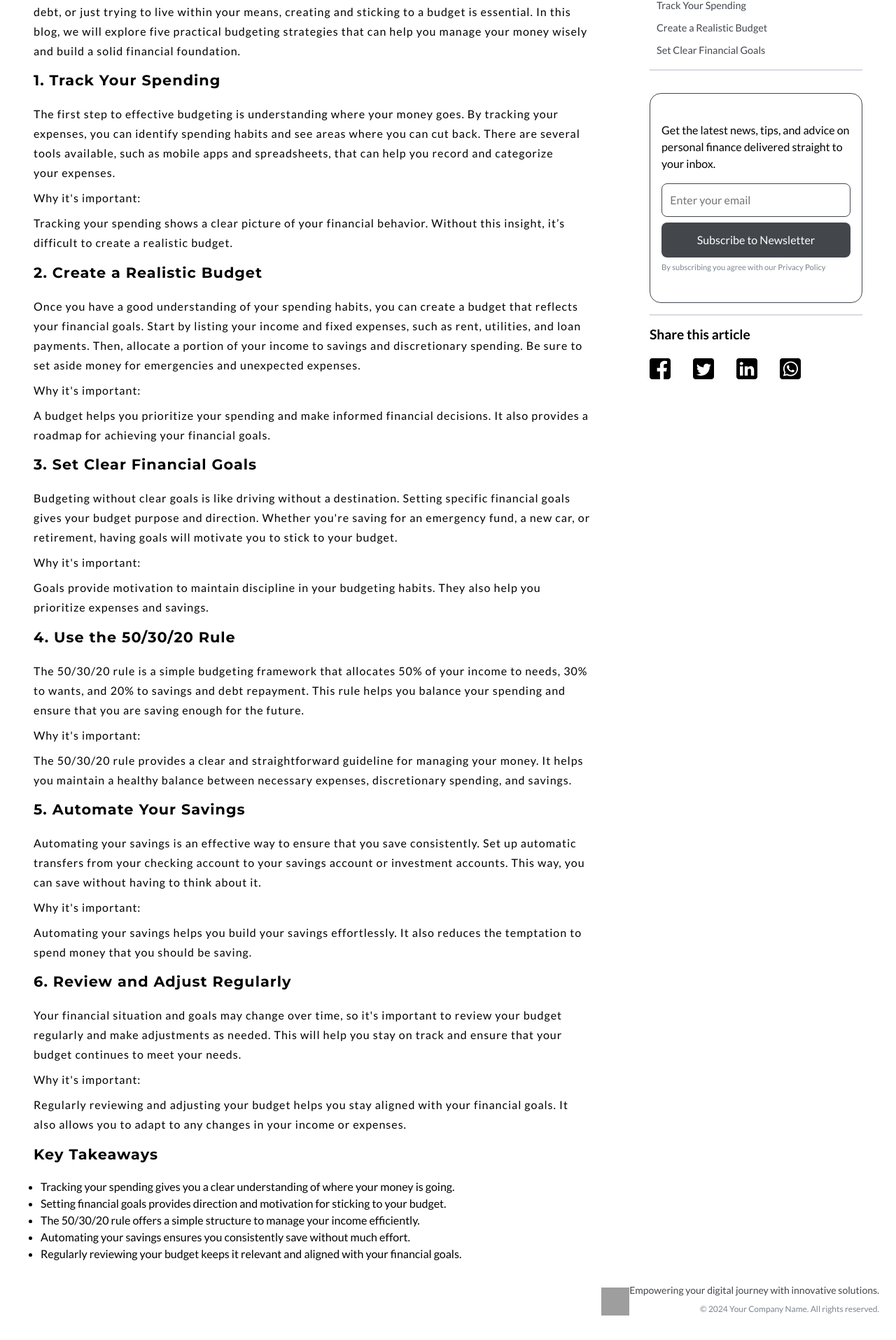
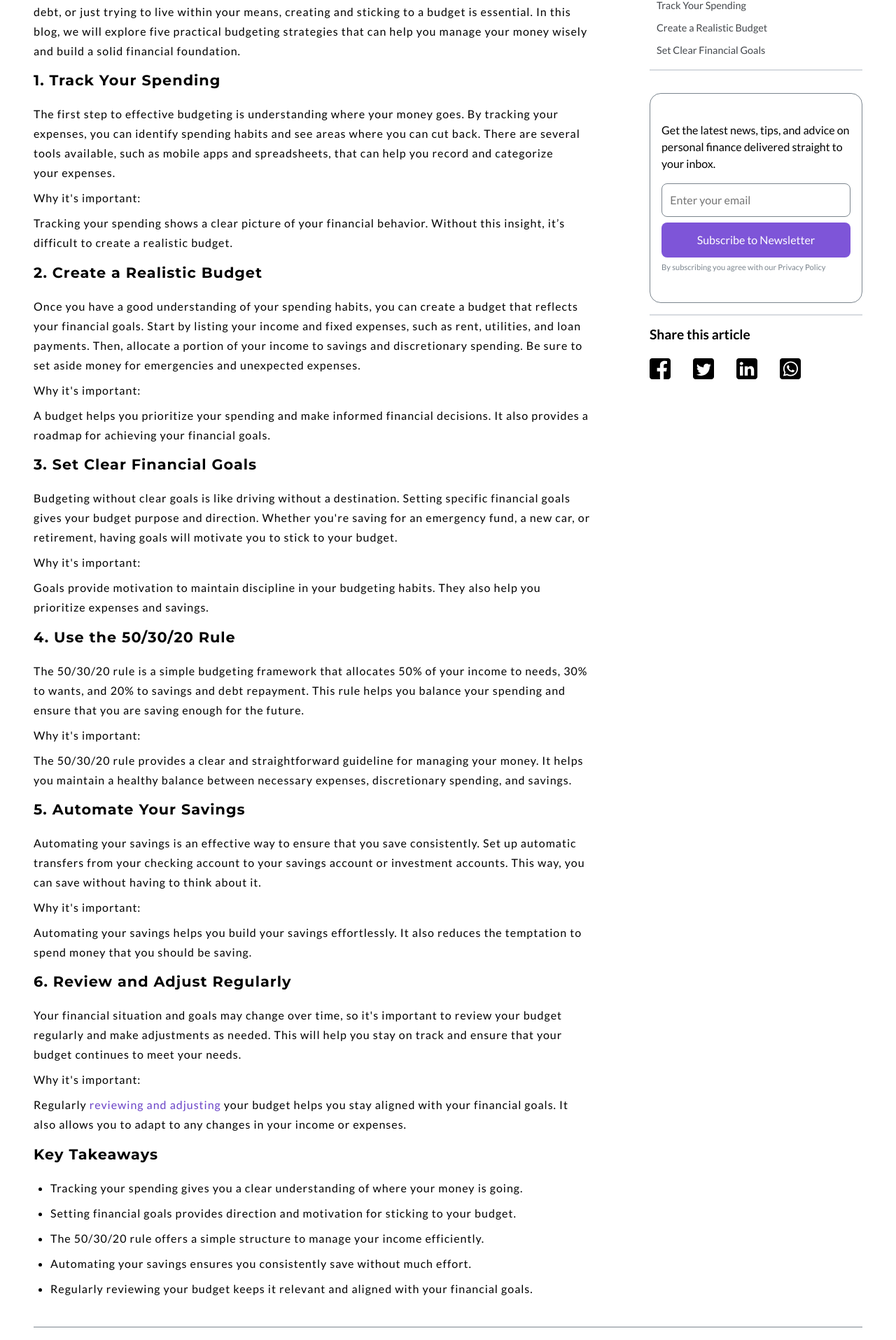
Before and after one commit to jyotiogennavar/WealthWise-Blogsite, a Next.js app: page /posts/1 in a window 1280 px wide. Shown: the part 845-2760 px from the top of the page at 70% size. Built offline with nearby package versions, Linux system fonts and the light colour scheme; grey boxes are pictures that could not be loaded.

Commit message:
Add Tags and BlogAuthor components; update BlogPage layout and styles; enhance BlogContent with link support and improve Newsletter styles

```diff
--- /dev/null
+++ b/app/components/BlogAuthor/index.tsx
@@ -0,0 +1,2 @@
+export * from './BlogAuthor';
+export { default } from './BlogAuthor';
--- a/app/components/BlogContent/BlogContent.tsx
+++ b/app/components/BlogContent/BlogContent.tsx
@@ -101,7 +101,7 @@ function BlogContent() {
 
       <p>Why it&apos;s important:</p>
       <p>
-      Regularly reviewing and adjusting your budget helps you stay aligned
+      Regularly <a href="/">reviewing and adjusting</a> your budget helps you stay aligned
       with your financial goals. It also allows you to adapt to any changes in
       your income or expenses.
       </p>
--- a/app/components/BlogContent/blogContent.module.css
+++ b/app/components/BlogContent/blogContent.module.css
@@ -5,11 +5,21 @@
   margin-bottom: 0.9em;
 }
 
-.wrapper p {
+.wrapper p, .wrapper li {
   letter-spacing: 1px;
   line-height: 1.75rem;
 }
 
 .wrapper ul {
-  padding-left: 10px;
+  padding-left: 1.5rem;
 }
+
+.wrapper a {
+  color: var(--color-primary-200);
+  text-decoration: none;
+}
+
+.wrapper a:hover {
+  color: var(--color-primary-300);
+  text-decoration: underline;
+}
--- a/app/components/Newsletter/Newsletter.module.css
+++ b/app/components/Newsletter/Newsletter.module.css
@@ -1,5 +1,5 @@
 .newsletter {
-  border: 1px solid var(--color-gray-700);
+  border: 1px solid var(--color-gray-500);
   padding: 2.5rem 1rem;
   margin-top: 2rem;
   border-radius: 1rem;
@@ -14,13 +14,13 @@
 .newsletter input {
   padding: 0.7rem;
   margin-bottom: 0.5rem;
-  border: 1px solid var(--color-gray-700);
+  border: 1px solid var(--color-gray-500);
   border-radius: 0.5rem;
 }
 
 .newsletter button {
   padding: 0.8rem;
-  background-color: var(--color-gray-700);
+  background-color: var(--color-primary-100);
   color: var(--color-white);
   border: none;
   border-radius: 0.5rem;
@@ -28,7 +28,7 @@
 }
 
 .newsletter button:hover {
-  background-color: var(--color-gray-800);
+  background-color: var(--color-primary-200);
 }
 
 .newsletter span {
--- a/app/posts/[postSlug]/blogPage.module.css
+++ b/app/posts/[postSlug]/blogPage.module.css
@@ -13,6 +13,11 @@
   gap: 1rem;
 }
 
+.darkGreyBorder {
+  border-bottom: 1px solid var(--color-gray-500);
+  padding: 1rem 0;
+}
+
 @media (min-width: 35rem) {
   .wrapper {
     padding: 0 var(--viewport-padding);
--- a/app/posts/[postSlug]/page.tsx
+++ b/app/posts/[postSlug]/page.tsx
@@ -19,6 +19,10 @@ function BlogPage() {
         <BlogContent />
         <Aside />
       </div>
+
+      <div className={clsx(styles.darkGreyBorder)}></div>
+
+
     </div>
   );
 }
--- a/app/styles.css
+++ b/app/styles.css
@@ -49,7 +49,10 @@ h3,
 h4,
 h5,
 h6,
-p {
+p,
+ul,
+ol,
+li {
   text-wrap: pretty;
 }
 
@@ -71,6 +74,10 @@ p {
   --color-gray-800: hsl(210, 5%, 16%);
   --color-gray-900: hsl(210, 4%, 10%);
   --color-black: hsl(0, 0%, 0%);
+
+  --color-primary-100: hsl(259, 63%, 59%);
+  --color-primary-200: hsl(258, 54%, 52%);
+  --color-primary-300: hsl(256, 48%, 42%);
 }
 
 /* THEME VARIABLES */
@@ -123,7 +130,7 @@ h3 {
   margin-top: 0.6em;
 }
 
-p {
+p, li {
   font-size: 1rem;
   font-weight: 500;
   margin-bottom: 0.5em;
```
Also changed, not shown: app/components/BlogAuthor/BlogAuthor.tsx (added, +27 -0 lines), app/components/BlogAuthor/author.module.css (added, +22 -0 lines), app/components/Tags/Tags.tsx (added, +20 -0 lines), app/components/Tags/index.tsx (added), app/components/Tags/tag.module.css (added), public/image/author.jpg (added).
